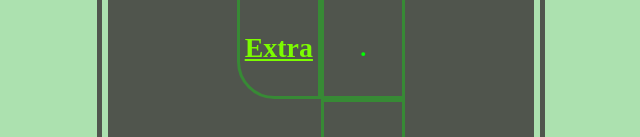
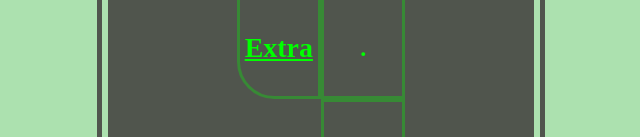
Before and after one commit to Mitchell-Turnbaugh/WP_U2_Winter-Passion-Project, a plain HTML site: page index.html in a window 1280 px wide. Shown: the part 557-694 px from the top of the page, without its empty margins (319-959 px from the left). Drawn offline with Linux system fonts and the light colour scheme.

```diff
--- a/index.css
+++ b/index.css
@@ -21,7 +21,7 @@ a#extra{
 }
 
 a#extra:link{
-    color: lawngreen;
+    color: lime;
 }
 
 a#extra:visisted{
```
